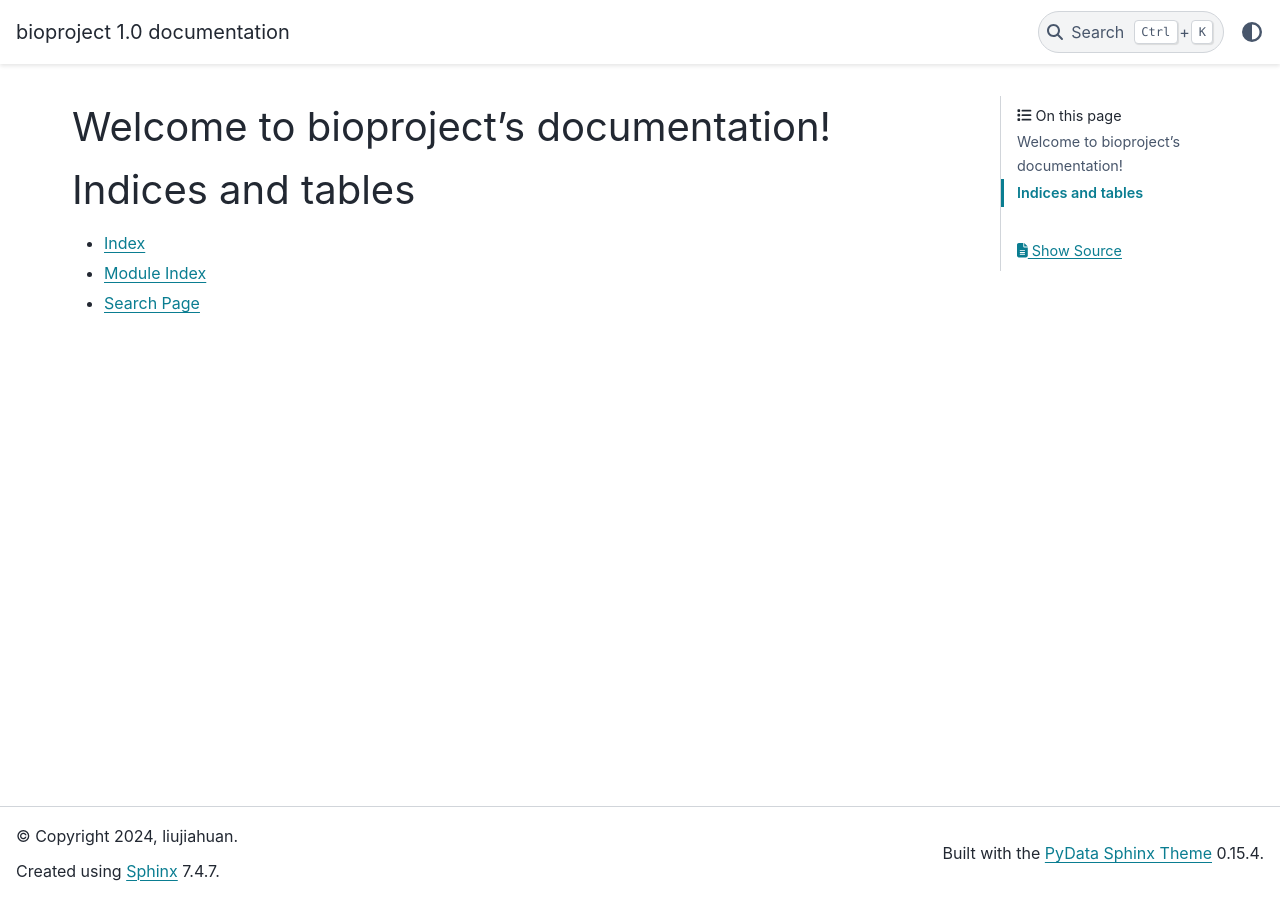
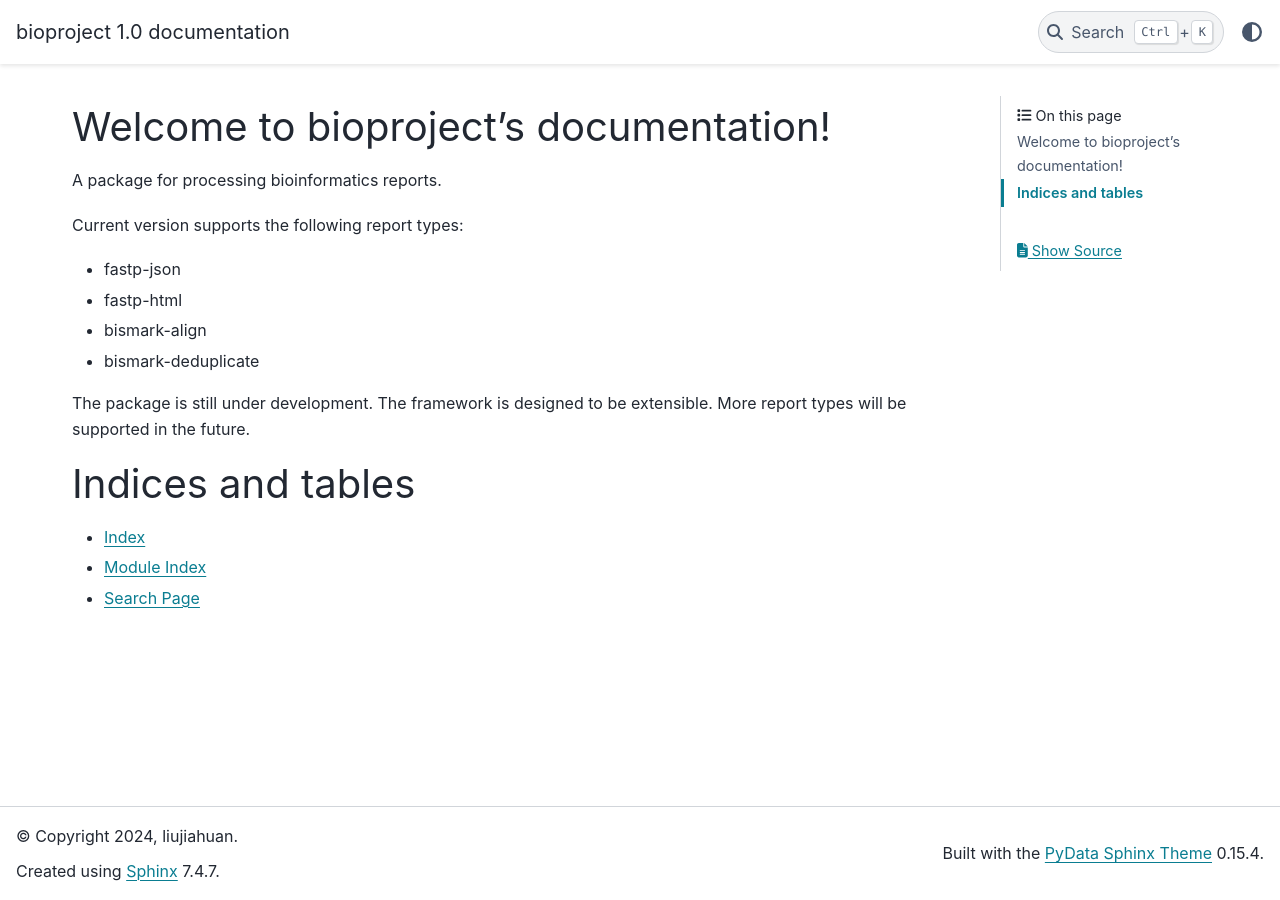
Before and after one commit to LawrenceLiu023/bioreport, a Sphinx documentation site: the page built from doc/source/index.rst, in a window 1280 px wide. Built offline with Sphinx 7.4.7 and the PyData theme 0.15.4, drawn with Linux system fonts in a browser that asks for light colours.

Commit message:
ft: update doc

```diff
--- a/doc/source/index.rst
+++ b/doc/source/index.rst
@@ -5,6 +5,17 @@
 
 Welcome to bioproject's documentation!
 ======================================
+
+A package for processing bioinformatics reports.
+
+Current version supports the following report types:
+
+- fastp-json
+- fastp-html
+- bismark-align
+- bismark-deduplicate
+
+The package is still under development. The framework is designed to be extensible. More report types will be supported in the future.
 
 .. toctree::
    :maxdepth: 2
```
